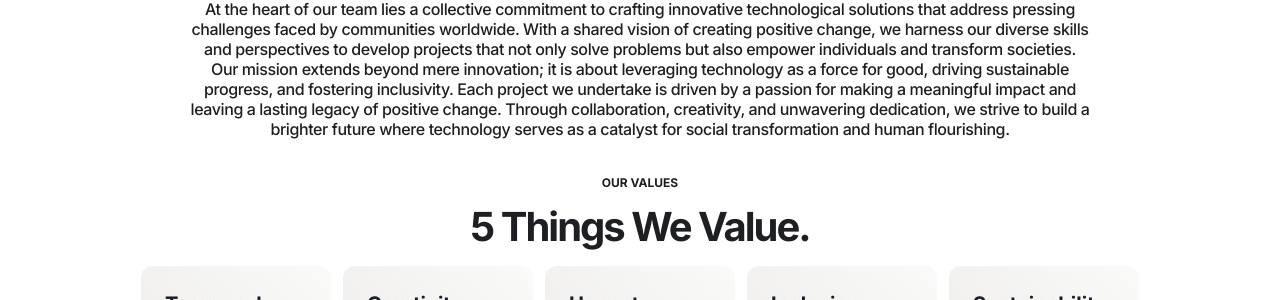
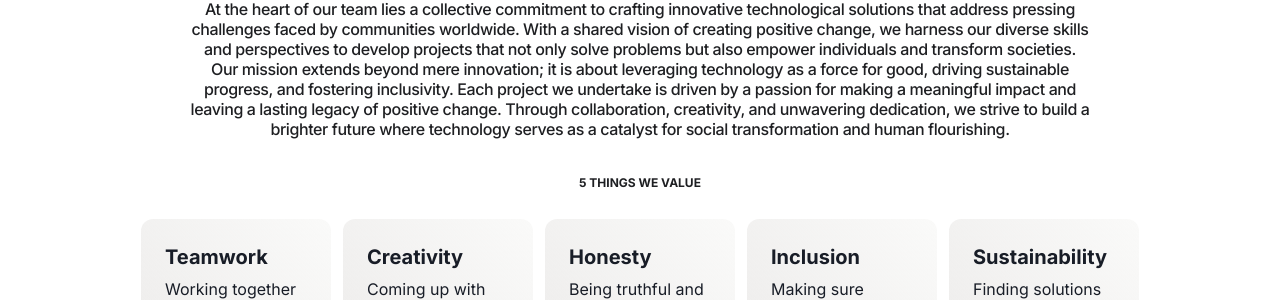
Before and after one commit to kevindermot99/SORWAZINI, a React (Vite) app: page / in a window 1280 px wide. Shown: the part 1428-1728 px from the top of the page. Built offline with nearby package versions, Linux system fonts and the light colour scheme; what tailwindcss-bg-patterns would draw is missing.

Commit message:
Our Values Merged

```diff
--- a/src/Content/Content.js
+++ b/src/Content/Content.js
@@ -140,8 +140,7 @@ export const Mission = {
 
 // Section values
 export const Values = {
-  SectionName: "Our Values",
-  SectionTitle: "5 Things We Value.",
+  SectionName: "5 Things we Value",
   values: [
     {
       name: "Teamwork",
--- a/src/Pages/Home.jsx
+++ b/src/Pages/Home.jsx
@@ -367,9 +367,9 @@ function Home() {
               <h3 className="uppercase font-bold text-xs pb-3 ">
                 {Values.SectionName}
               </h3>
-              <h1 className="text-[40px] max-w-[500px] leading-[47px] font-bold tracking-tighter text-center">
+              {/* <h1 className="text-[40px] max-w-[500px] leading-[47px] font-bold tracking-tighter text-center">
                 {Values.SectionTitle}
-              </h1>
+              </h1> */}
               </Reveal>
               <div className="pt-4 pb-10 w-full h-fit flex gap-3 flex-wrap items-center justify-center  max-sm:px-5">
               <Reveal keyframes={customAnimation} duration={1000} cascade damping={.1} triggerOnce>
```
